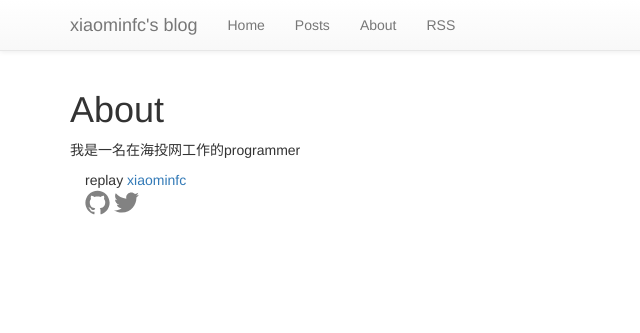
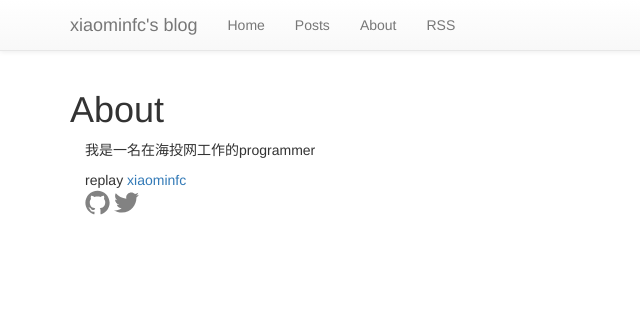
Before and after one commit to xiaominfc/xiaominfc.github.io, a Jekyll site: the page built from about.md, in a window 1280 px wide. Shown: the top 333 px of the page, without its empty margins (0-640 px from the left). Built offline with Jekyll 4.4.1, drawn with Linux system fonts in a browser that asks for light colours; nearby versions of some CDN libraries; library files that are not in the unit come from our copies.

Commit message:
update code

```diff
--- /dev/null
+++ b/_includes/foot.html
@@ -0,0 +1,2 @@
+<script src="https://ajax.googleapis.com/ajax/libs/jquery/1.12.4/jquery.min.js"></script>
+<script src="{{ "/assets/dist/js/bootstrap.min.js" | prepend: site.baseurl }}" ></script>
--- a/_layouts/default.html
+++ b/_layouts/default.html
@@ -15,8 +15,7 @@
     <!-- Bootstrap core JavaScript
     ================================================== -->
     <!-- Placed at the end of the document so the pages load faster -->
-    <script src="https://ajax.googleapis.com/ajax/libs/jquery/1.12.4/jquery.min.js"></script>
-    <script src="assets/dist/js/bootstrap.min.js"></script>
 
+     {% include foot.html %}
   </body>
 </html>
--- a/_layouts/page.html
+++ b/_layouts/page.html
@@ -1,13 +1,13 @@
 ---
 layout: default
 ---
-<article class="post">
+<article>
 
-  <header class="post-header">
-    <h1 class="post-title">{{ page.title }}</h1>
+  <header class="header">
+    <h1 class="title">{{ page.title }}</h1>
   </header>
 
-  <div class="article-content">
+  <div class="container">
     {{ content }}
   </div>
 
```
Also changed, not shown: _includes/bootstrap_nav.html (line endings or trailing spaces), _layouts/post.html (line endings or trailing spaces).
